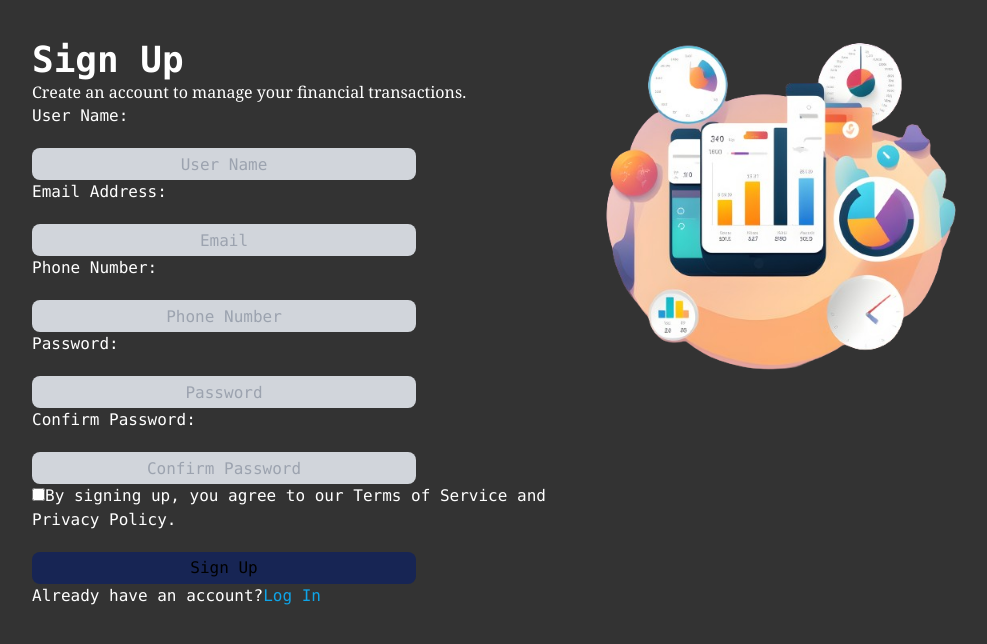
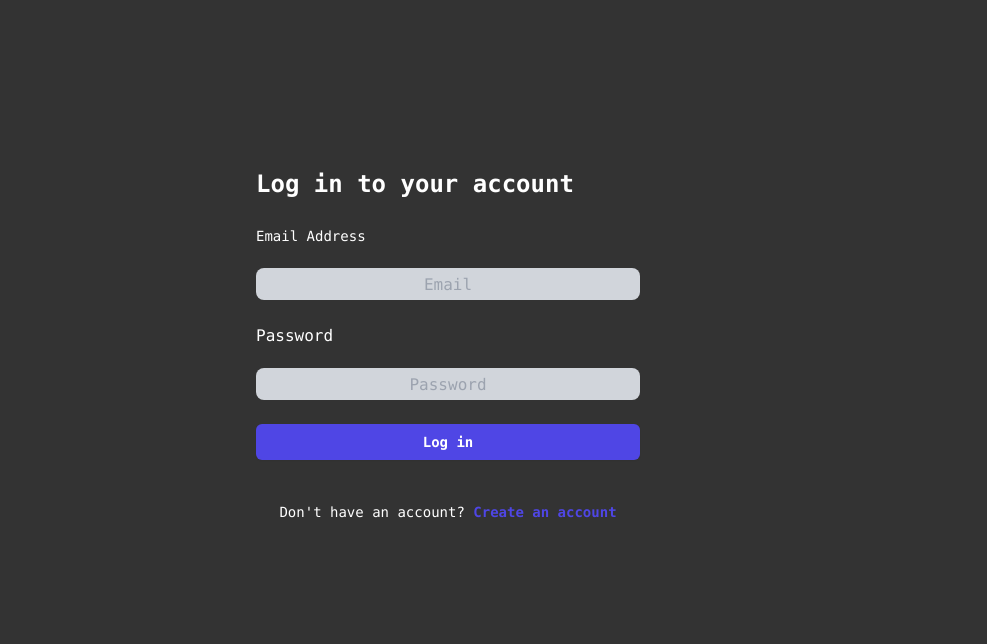
Before and after one commit to AbrehamGebremedhin/expense_tracker, a React (Create React App) app in the folder frontend/: page / in a window 1280 px wide. Shown: the top 644 px of the page, without its empty margins (256-1243 px from the left). Built offline with nearby package versions, Linux system fonts and the light colour scheme.

Commit message:
added login page

```diff
--- a/frontend/src/App.js
+++ b/frontend/src/App.js
@@ -3,6 +3,7 @@ import './App.css';
 import {BrowserRouter as Router, Route, Routes} from 'react-router-dom';
 import { QueryClient, QueryClientProvider } from '@tanstack/react-query';
 import SignUp from './pages/SignUp';
+import Login from './pages/Login';
 
 
 function App() {
@@ -19,7 +20,8 @@ function App() {
       <QueryClientProvider client={client}>
         <Router>
           <Routes>
-            <Route path='/' element={<SignUp />}/>
+            <Route path='/SignUp' element={<SignUp />}/>
+            <Route path='/' element={<Login />}/>
           </Routes>
         </Router>
       </QueryClientProvider>
--- /dev/null
+++ b/frontend/src/pages/Login.js
@@ -0,0 +1,55 @@
+import React, {useState} from 'react'
+import { Link } from 'react-router-dom'
+
+const LogIn = () => {
+    const [email, setEmail] = useState("");
+    const [password, setPassword] = useState("");
+
+    const setCookie = (name, value) => {
+        document.cookie = `${name}=${value};path=/`;
+    };
+
+    const LoginUser = async (event) => {
+        event.preventDefault();
+        const data = {
+          "email": email,
+          "password": password
+        }
+
+        await fetch("http://localhost:5000/api/v1/auth/login/",{
+            method: "POST",
+              headers: {
+                'Content-Type': 'application/json'
+              },
+              body: JSON.stringify(data)
+            }).then(res => res.json()).then(d => setCookie('token',d.token))
+
+        }
+
+  return (
+    <div className=' ml-56 mt-32 flex flex-row'>
+        <div className='flex flex-col mt-10 ml-72 font-mono text-white'>
+            <p className='font-extrabold text-2xl'>Log in to your account</p><br/>
+            <form>
+                <label className='block text-sm font-medium leading-6'>Email Address</label>
+                <input type="email" placeholder='Email' className='w-96 h-8 text-center rounded-lg mt-5 bg-gray-300 text-black' onChange={(e) => {
+                    setEmail(e.target.value)
+                }} /><br/><br/>
+                <label>Password</label><br/>
+                <input type="password" placeholder='Password' className='w-96 h-8 text-center rounded-lg mt-5 bg-gray-300 text-black' onChange={(e) => {
+                    setPassword(e.target.value)
+                }} /><br/><br/>
+                <div>
+                   <button type="submit" className="flex w-full justify-center rounded-md bg-indigo-600 px-3 py-1.5 text-sm font-semibold leading-6 text-white shadow-sm hover:bg-indigo-500 focus-visible:outline focus-visible:outline-2 focus-visible:outline-offset-2 focus-visible:outline-indigo-600" onClick={LoginUser}>Log in</button>
+                </div>
+            </form>
+            <p className="mt-10 text-center text-sm">
+                Don't have an account?
+                <Link to={'/SignUp'} className="font-semibold leading-6 text-indigo-600 hover:text-indigo-500"> Create an account</Link>
+            </p>
+        </div>
+    </div>
+  )
+}
+
+export default LogIn
--- a/frontend/src/pages/SignUp.js
+++ b/frontend/src/pages/SignUp.js
@@ -10,6 +10,10 @@ const SignUp = () => {
   const [email, setEmail] = useState("");
   const [phonenumber, setPhonenumber] = useState("");
   const [accept, setAccept] = useState(false);
+
+  const setCookie = (name, value) => {
+    document.cookie = `${name}=${value};path=/`;
+  };
 
   const registerUser = async (event) => {
     event.preventDefault();
@@ -27,7 +31,7 @@ const SignUp = () => {
             'Content-Type': 'application/json'
           },
           body: JSON.stringify(data)
-        }).then(res => res.json()).then(d => console.log(d))
+        }).then(res => res.json()).then(d => setCookie('token',d.token))
       }
     }
 }
@@ -62,7 +66,7 @@ const SignUp = () => {
           }} /><br/>
           <input type="checkbox" onClick={() => {setAccept(true) }}/>By signing up, you agree to our Terms of Service and Privacy Policy.<br/>
           <button className='w-96 h-8 text-center rounded-lg mt-5 bg-blue-950 text-black' onClick={registerUser}>Sign Up</button>
-          <p>Already have an account?<Link className=' text-sky-500 hover:underline'>Log In</Link></p>
+          <p>Already have an account?<Link to={'/'} className=' text-sky-500 hover:underline'>Log In</Link></p>
         </form>
       </div>
       <img className='flex flex-row-reverse mr-12' src={image} alt='Logo' style={{ width: '400px', height: '400px' }}/>
```
